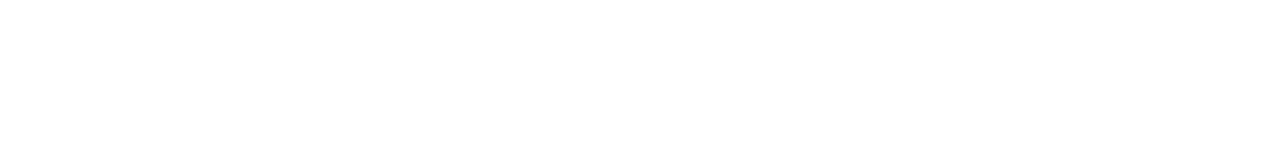
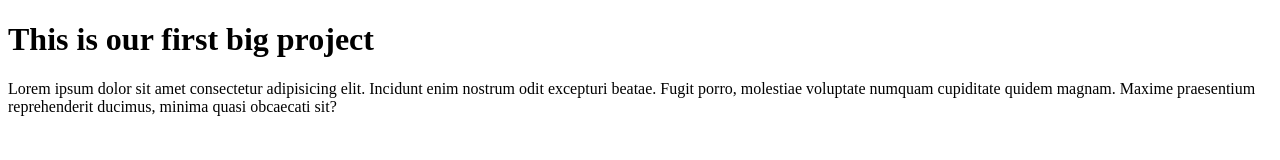
Before and after one commit to oak45985/projectone, a plain HTML site: page index.html in a window 1280 px wide. Drawn offline with Linux system fonts and the light colour scheme.

Commit message:
john's feature branch

```diff
--- a/index.html
+++ b/index.html
@@ -7,7 +7,13 @@
 </head>
 
 <body>
+    <header>
+        <h1>This is our first big project</h1>
+    </header>
 
+    <main>
+        <p>Lorem ipsum dolor sit amet consectetur adipisicing elit. Incidunt enim nostrum odit excepturi beatae. Fugit porro, molestiae voluptate numquam cupiditate quidem magnam. Maxime praesentium reprehenderit ducimus, minima quasi obcaecati sit?</p>
+    </main>
 
     <script src="./assets/js/script.js"></script>
 </body>
```
